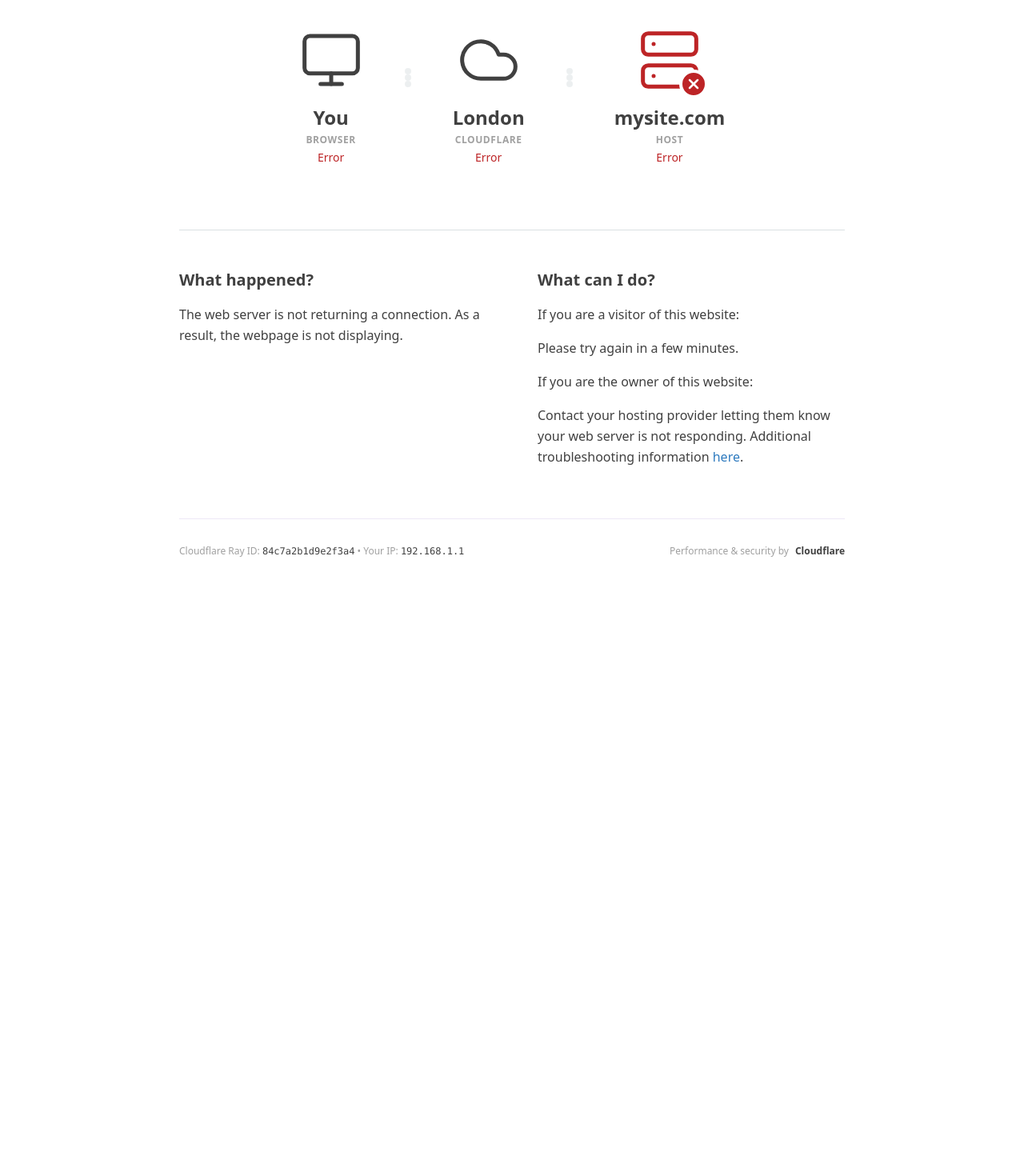
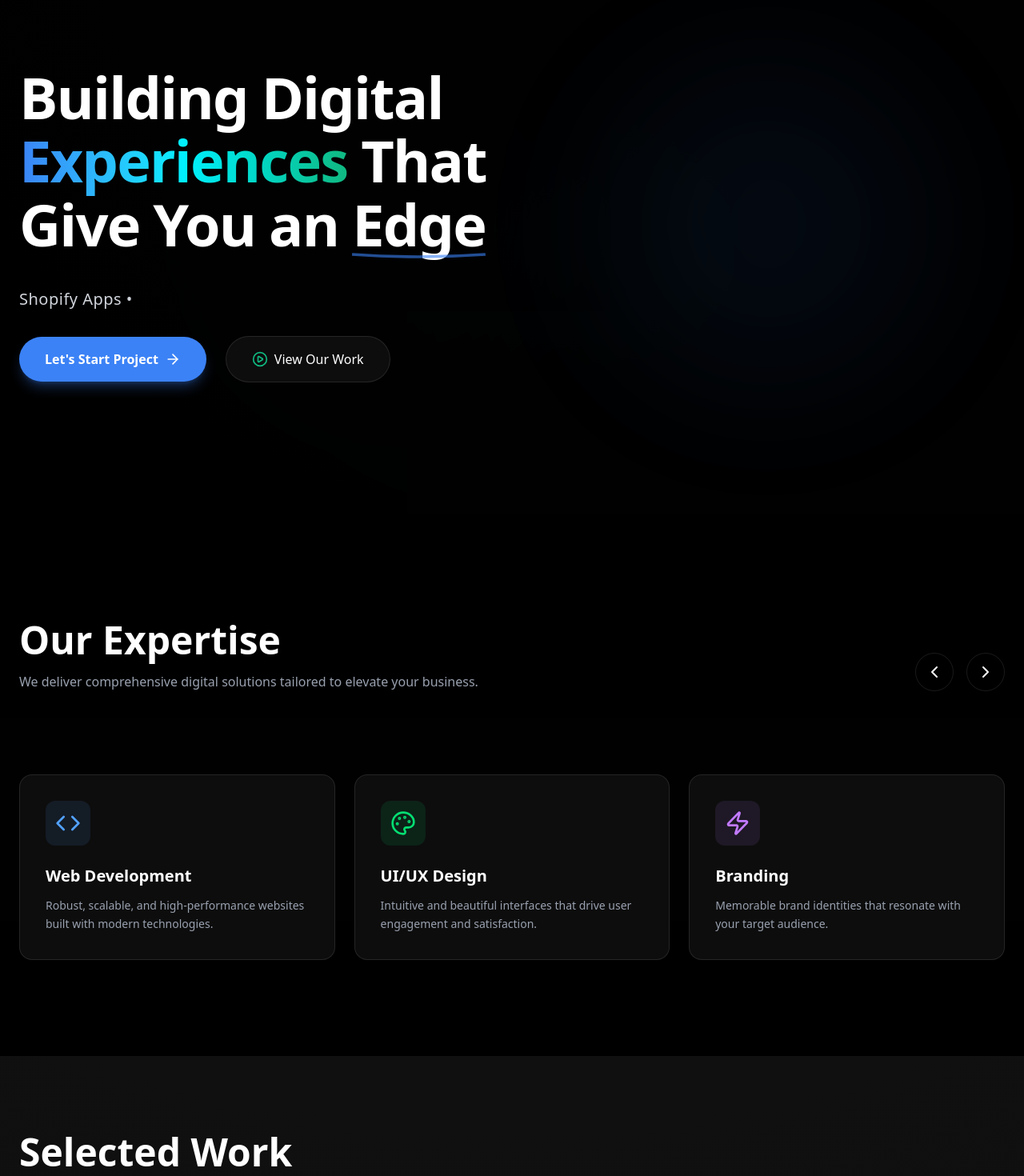
Before and after one commit to abhishek222u/agile-digital-edge, a Next.js app: page / in a window 1280 px wide. Shown: the part 120-1590 px from the top of the page at 80% size. Before the commit the page ends 800 px from the top, so only its background shows below. Built offline with nearby package versions, Linux system fonts and the light colour scheme.

Commit message:
feat: replace CloudflareError placeholder with main page content components

```diff
--- a/app/page.js
+++ b/app/page.js
@@ -2,7 +2,6 @@
 import dynamic from 'next/dynamic';
 import Hero from "../components/Hero";
 import WhyChooseUs from '@/components/WhyChooseUs';
-import CloudflareError from '@/components/CloudflareError';
 
 // Dynamically import components that are not immediately visible
 const ServicesPreview = dynamic(() => import("../components/ServicesPreview"), {
@@ -23,6 +22,14 @@
 
 export default function Home() {
   return (
-    <CloudflareError />
+    <>
+      <Hero />
+      <ServicesPreview />
+      <SelectedWork />
+      <WhyChooseUs />
+      <Process />
+      <Testimonials />
+      <CallToAction />
+    </>
   );
 }
```
